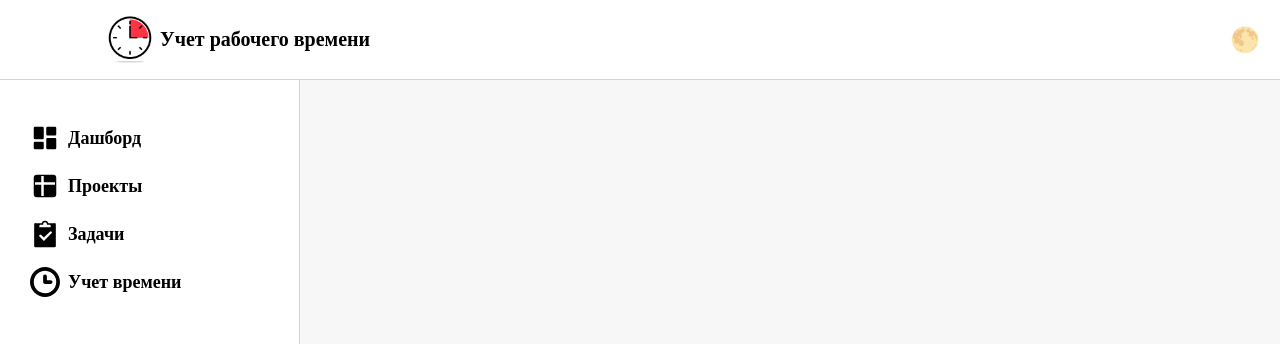
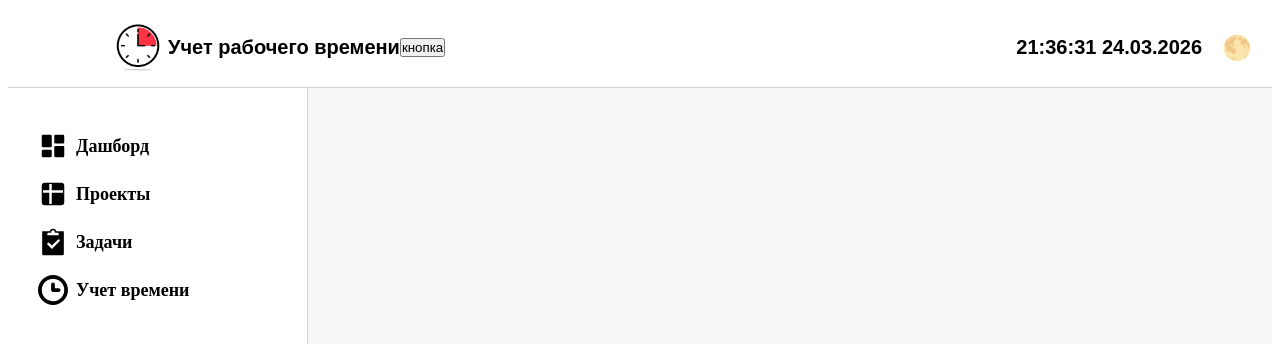
Before and after one commit to sda0704/WorkingTimeTracker.Frontend, a Vue app: page / in a window 1280 px wide. Shown: the top 344 px of the page. Built offline with nearby package versions, Linux system fonts and the light colour scheme.

Commit message:
add a new button

```diff
--- a/src/App.vue
+++ b/src/App.vue
@@ -4,6 +4,55 @@
    import {ref, onMounted} from 'vue';
 
    const isDarkMode = ref(false);
+    const isAsideHidden = ref(false);
+
+   const MoscowTime = ref('');
+   const MoscowDate = ref('');
+
+
+    const getMoscowTime = () => {
+    const now = new Date();
+
+    const moscowTime = new Date(now.toLocaleString('en-US', {timeZone: 'Europe/Moscow'}));
+    const hours = String(moscowTime.getHours()).padStart(2, '0');
+    const minutes = String(moscowTime.getMinutes()).padStart(2,'0');
+    const seconds = String(moscowTime.getSeconds()).padStart(2, '0');
+    MoscowTime.value = `${hours}:${minutes}:${seconds}`
+
+
+
+    }
+
+    const getMoscowDate = () => {
+      const now = new Date();
+
+       const moscowTime = new Date(now.toLocaleString('en-US', {timeZone: 'Europe/Moscow'}));
+       const days = String(moscowTime.getDate()).padStart(2, '0');
+       const month = String(moscowTime.getMonth() + 1).padStart(2, '0');
+       const years = String(moscowTime.getFullYear());
+
+       MoscowDate.value = `${days}.${month}.${years}`;
+
+
+    }
+
+
+const toggleAside = () => {
+    isAsideHidden.value = !isAsideHidden.value;
+    if (isAsideHidden.value) {
+        document.body.classList.add('aside-hidden');
+    } else {
+        document.body.classList.remove('aside-hidden');
+    }
+    localStorage.setItem('asideHidden', String(isAsideHidden.value));
+};
+onMounted(() => {
+    const savedAsideState = localStorage.getItem('asideHidden');
+    if (savedAsideState === 'true') {
+        isAsideHidden.value = true;
+        document.body.classList.add('aside-hidden');
+    }
+});
 
    const toggleDarkMode = () => {
     isDarkMode.value = !isDarkMode.value;
@@ -21,7 +70,15 @@
             isDarkMode.value = true;
             document.body.classList.add('dark');
         }
-    })
+          UpdateDateTime();
+        setInterval(UpdateDateTime, 1000)
+    });
+
+    const UpdateDateTime = () => {
+        getMoscowDate();
+        getMoscowTime();
+    };
+
 
 </script>
 
@@ -31,6 +88,8 @@
 
 <img src="/images/timer-with-red-colour_78370-7250.jpg" alt="" class="header-logo">
 <p class="header-text">Учет рабочего времени</p>
+<button @click="toggleAside()">кнопка</button>
+<p class="dateTime">{{ MoscowTime}}  {{ MoscowDate }}</p>
 <button @click="toggleDarkMode" class="theme-toggle">
     {{ isDarkMode ? '🌞' : '🌕'}}
 </button>
@@ -63,18 +122,30 @@
 </div>
 </template>
 
+<style>
+@import url(./assets/hide-aside.css);
+</style>
 <style scoped>
-
+@font-face{
+    font-family: "Comfortaa";
+    src: local("Comfortaa-Regular"),
+    url(/src/fonts/Comfortaa/Comfortaa-Regular.ttf) format("ttf");
+    font-weight: normal;
+}
 @import url(./assets/dark-theme.css);
 *{
     margin: 0;
     padding: 0;
     box-sizing: border-box;
 }
-:global(html), :global(body){
-    height: 100%;
-    margin: 0;
-    padding: 0;
+
+
+.dateTime{
+      margin-left: auto;
+    margin-right: 20px;
+  font-family: "Comfortaa", sans-serif;
+  font-weight: bold;
+  font-size: 20px;
 }
 
 .theme-toggle{
@@ -82,7 +153,6 @@
     border: none;
     font-size: 24px;
     cursor: pointer;
-    margin-left: auto;
     margin-right: 20px;
 }
 
@@ -94,12 +164,7 @@
     width: 100%;
     overflow: hidden;
 }
-@font-face{
-    font-family: "Comfortaa";
-    src: local("Comfortaa-Regular"),
-    url(/src/fonts/Comfortaa/Comfortaa-Regular.ttf) format("ttf");
-    font-weight: normal;
-}
+
 
 .main-part{
   display:flex;
@@ -123,7 +188,7 @@
 }
 .header-text{
     font-size: 20px;
-    font-family: "Comfortaa" sans-serif;
+    font-family: "Comfortaa", sans-serif;
     font-weight: bold;
 }
 .aside{
--- /dev/null
+++ b/src/assets/hide-aside.css
@@ -0,0 +1,8 @@
+body.aside-hidden .aside {
+    display: none;
+}
+
+body.aside-hidden .content {
+    flex: 1;
+    width: 100%;
+}
```
